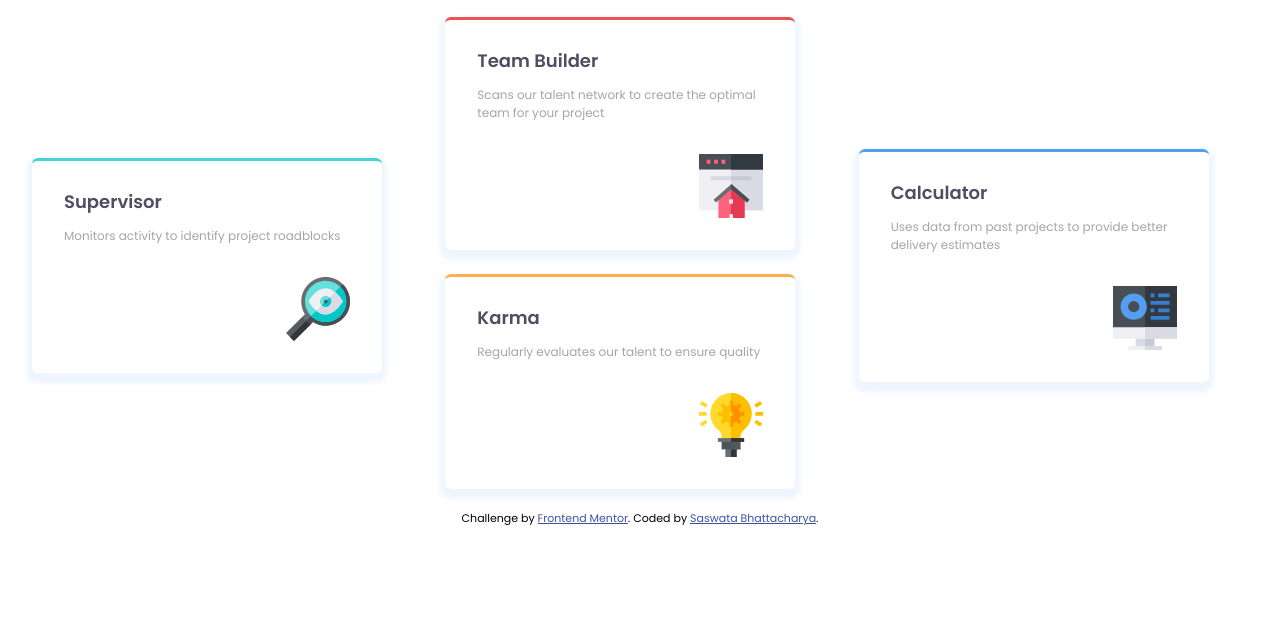
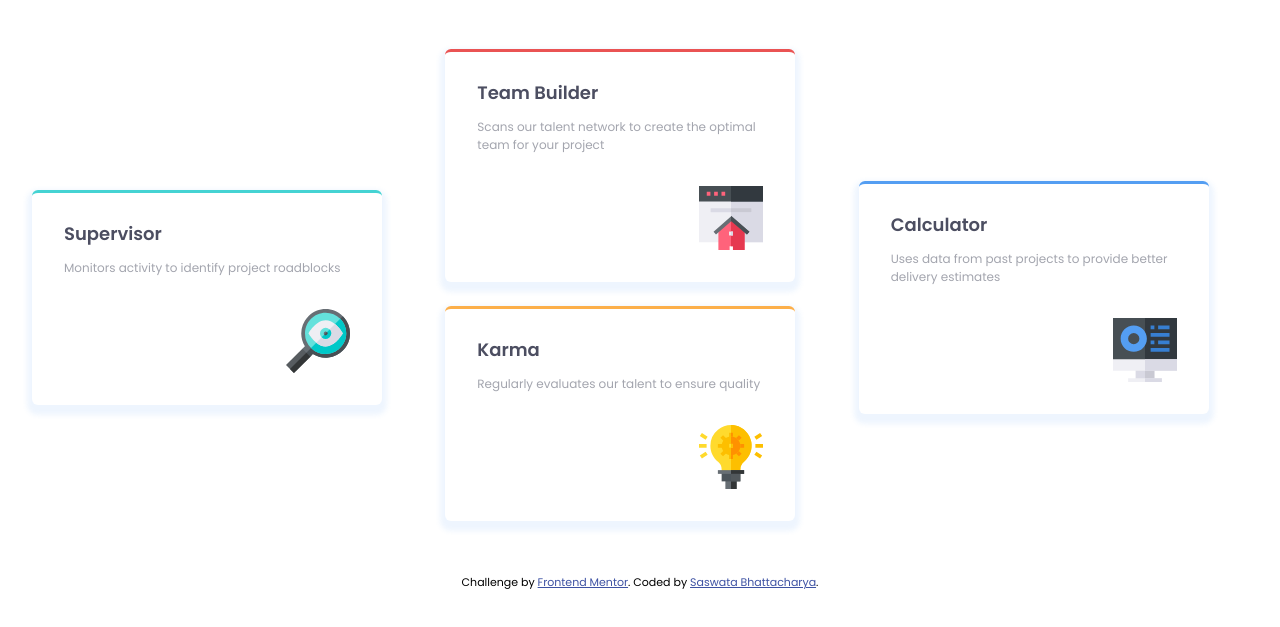
Before and after one commit to saswatabhattacharya/FrontendMentorFourCardFeature, a plain HTML site: page index.html in a window 1280 px wide. Shown: the part 191-818 px from the top of the page. Drawn offline with Linux system fonts and the light colour scheme.

Commit message:
Update style.css

```diff
--- a/style.css
+++ b/style.css
@@ -56,7 +56,7 @@ header h1:nth-of-type(2) {
 }
 
 .features {
-  padding: 0 3.2rem;
+  padding: 3.2rem;
   display: grid;
   grid-template-columns: repeat(3, 1fr);
   gap: 2.4rem;
```
